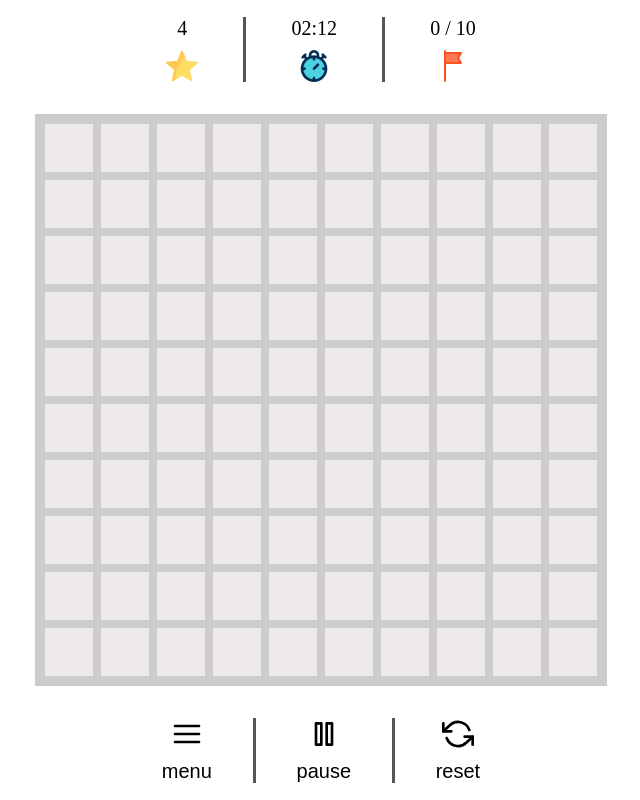
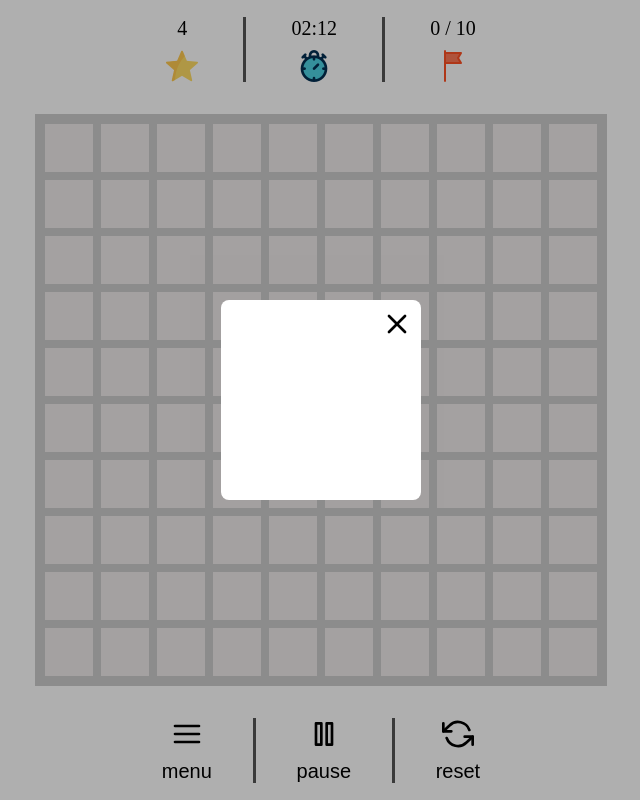
Before and after one commit to ns-mamaev/minesweeper, a plain HTML site: page minesweeper/index.html in a window 1280 px wide. Shown: the whole page, without its empty margins (319-959 px from the left). Drawn offline with Linux system fonts and the light colour scheme.

Commit message:
feat: add basic popup implementation

```diff
--- a/minesweeper/index.js
+++ b/minesweeper/index.js
@@ -2,15 +2,16 @@ import Controls from './scripts/Controls.js';
 import EventEmiter from './scripts/EventEmiter.js';
 import Field from './scripts/Field.js';
 import Game from './scripts/Game.js';
+import MenuPopup from './scripts/MenuPopup.js';
 import Scoreboard from './scripts/Scoreboard.js';
 import { gameSettings } from './utills/constants.js';
 import { createElement } from './utills/utills.js';
 
 const layout = createElement('main', 'main');
-document.body.appendChild(layout);
 
 const scoreboard = new Scoreboard({ container: layout });
 const controls = new Controls({ container: layout });
+const menuPopup = new MenuPopup({ container: document.body })
 
 const eventEmiter = new EventEmiter();
 const fieldView = new Field({
@@ -23,6 +24,8 @@ const game = new Game({
   emiter: eventEmiter,
 });
 
+document.body.appendChild(layout);
 scoreboard.init();
 game.start(gameSettings.easy);
 controls.init();
+menuPopup.init();
--- /dev/null
+++ b/minesweeper/scripts/MenuPopup.js
@@ -0,0 +1,7 @@
+import Popup from "./Popup.js";
+
+export default class MenuPopup extends Popup {
+  constructor({ container }) {
+    super({ container, className:'popup_type_menu' })
+  }
+}
--- /dev/null
+++ b/minesweeper/scripts/Popup.js
@@ -0,0 +1,48 @@
+import { createElement } from "../utills/utills.js";
+import View from "./View.js";
+
+export default class Popup extends View {
+  constructor({ container, className }) {
+    super(container);
+    this.view = createElement('div', ['popup', className, 'popup_opened'])
+    const inner = createElement('div', 'popup__inner');
+    this.closeBtn = createElement('button', 'popup__close-btn')
+    inner.append(this.closeBtn);
+    this.view.append(inner);
+    this.handlePressEsc = this.handlePressEsc.bind(this);
+  }
+
+  open() {
+    this.view.classList.add('popup_opened');
+    window.addEventListener('keydown', this.handlePressEsc);
+    document.body.style.overflow = 'hidden';
+  }
+
+  close() {
+    this.view.classList.remove('popup_opened');
+    window.removeEventListener('keydown', this.handlePressEsc);
+    document.body.style.overflow = '';
+  }
+
+  handleClick(e) {
+    console.log('click')
+    if (e.target === this.closeBtn || e.target === this.view) {
+      this.close();
+    }
+  }
+
+  handlePressEsc(e) {
+    if (e.key === 'Escape') {
+      this.close();
+    }
+  }
+
+  addListeners() {
+    this.view.addEventListener('click', (e) => this.handleClick(e))
+  }
+
+  init() {
+    this.addListeners();
+    this.render();
+  }
+}
--- a/minesweeper/style.css
+++ b/minesweeper/style.css
@@ -1,3 +1,5 @@
+@import url('./styles/popup.css');
+
 body {
   margin: 0;
   display: flex;
--- /dev/null
+++ b/minesweeper/styles/popup.css
@@ -0,0 +1,47 @@
+.popup {
+  position: fixed;
+  left: 0;
+  right: 0;
+  min-height: 100vh;
+  z-index: 1000;
+  background-color: #00000050;
+  opacity: 0;
+  pointer-events: none;
+  transition: opacity 0.2s ease;
+  display: flex;
+  justify-content: center;
+  align-items: center;
+}
+
+.popup_opened {
+  opacity: 1;
+  pointer-events: all;
+}
+
+.popup__inner {
+  min-width: 200px;
+  min-height: 200px;
+  background-color: #fff;
+  border-radius: 8px;
+  padding: 48px 20px 20px;
+  box-sizing: border-box;
+  position: relative;
+}
+
+.popup__close-btn {
+  width: 32px;
+  height: 32px;
+  background: url(../assets/x.svg) center / contain no-repeat;
+  position: absolute;
+  right: 8px;
+  top: 8px;
+  cursor: pointer;
+}
+
+.popup__close-btn:hover {
+  opacity: 0.7;
+}
+
+.popup__close-btn:active {
+  transform: scale(1.1);
+}
--- a/minesweeper/utills/utills.js
+++ b/minesweeper/utills/utills.js
@@ -4,8 +4,12 @@ export function getRandomInt(min, max) {
   return Math.floor(Math.random() * (max - min)) + min; //Максимум не включается, минимум включается
 }
 
-export function createElement(tagName, className) {
+export function createElement(tagName, classNames) {
   const el = document.createElement(tagName);
-  el.classList.add(className)
+  if (Array.isArray(classNames)) {
+    el.classList.add(...classNames);
+  } else {
+    el.classList.add(classNames);
+  }
   return el;
 }
```
Also changed, not shown: minesweeper/assets/x.svg (added), 1 other file.
